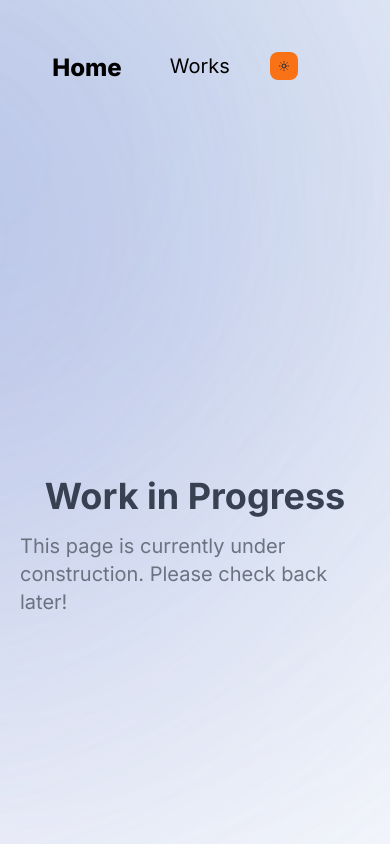
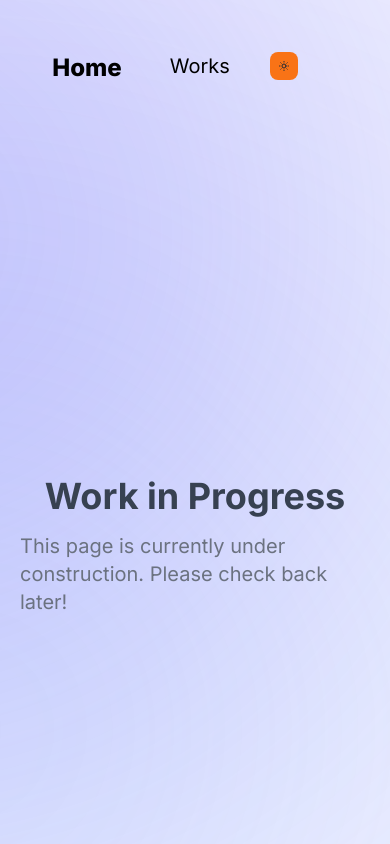
Before and after one commit to fbottarelli/personal-portfolio, a Next.js app: page /posts in a window 390 px wide. Shown: the top 844 px of the page. Built offline with nearby package versions, Linux system fonts and the light colour scheme.

Commit message:
Title, new animation, contact bar with links

```diff
--- a/package.json
+++ b/package.json
@@ -23,6 +23,7 @@
     "react-dom": "18.2.0",
     "react-icons": "^4.10.1",
     "react-intersection-observer": "^9.5.2",
+    "react-toastify": "^9.1.3",
     "react-vertical-timeline-component": "^3.6.0",
     "tailwindcss": "3.3.3",
     "typescript": "5.1.6"
--- a/src/app/layout.tsx
+++ b/src/app/layout.tsx
@@ -24,9 +24,12 @@ export default function RootLayout({
     <html lang="en" className="!scroll-smooth">
       <body className={`${inter.className}`}>
       {/*Background*/}
-      <div className="bg-[#46ACC2] absolute top-[-6rem] -z-10 right-[11rem] h-[31.25rem] w-[31.25rem] rounded-full blur-[20rem] dark:bg-[#946263] "></div>
+      {/*<div className='relative mx-auto max-w-screen-xl'>*/}
+      <div className="bg-[#6592FD] absolute top-[30rem] -z-10 right-[11rem] h-[31.25rem] w-[31.25rem] rounded-full blur-[20rem] dark:bg-[#946263] "></div>
       {/*sm:w-[68.75rem] */}
-      <div className="bg-[#7067CF] absolute top-[-1rem] -z-10 left-[-35rem] h-[31.25rem] w-[50rem] rounded-full blur-[20rem] dark:bg-[#676394]"></div>
+      <div className="bg-[#5F59F7] absolute top-[-1rem] -z-10 left-[-35rem] h-[31.25rem] w-[50rem] rounded-full blur-[20rem] dark:bg-[#676394]"></div>
+      {/*pink background point*/}
+      {/*<div className="bg-[#FFC0CB] absolute bottom-[-6rem] -z-10 left-[11rem] h-[31.25rem] w-[31.25rem] rounded-full blur-[20rem]"></div>*/}
       {/*sm:w-[68.75rem]  md:left-[-33rem] lg:left-[-28rem] xl:left-[-15rem] 2xl:left-[-5rem] */}
       <ThemeContextProvider>
           <ActiveSectionContextProvider>
--- a/src/app/page.tsx
+++ b/src/app/page.tsx
@@ -14,8 +14,15 @@ export default function Home() {
   return (
     <main className="central-column">
         <div className="primary-title">
-            <h1>Federico Bottarelli</h1>
+            <h1 className="bg-gradient-to-r from-purple-600 via-pink-600 to-blue-600 bg-clip-text text-transparent">
+                Federico Bottarelli
+            </h1>
         </div>
+
+
+
+
+
 
         <Intro />
         <Skills />
--- a/src/components/section-heading.tsx
+++ b/src/components/section-heading.tsx
@@ -1,4 +1,6 @@
 import React from "react";
+import { motion } from "framer-motion";
+
 
 type SectionHeadingProps = {
   children: React.ReactNode;
@@ -6,8 +8,16 @@ type SectionHeadingProps = {
 
 export default function SectionHeading({ children }: SectionHeadingProps) {
   return (
-    <h2 className="text-3xl font-medium font-serif mb-8 text-center">
+      <motion.div
+          initial={{ opacity: 0, y: 100 }}
+          animate={{ opacity: 1, y: 0 }}
+          transition={{
+            delay: 0.1,
+          }}
+      >
+    <h2 className="text-3xl font-medium font-sans mb-8 text-center">
       {children}
     </h2>
+      </motion.div>
   );
 }
--- a/src/components/skills.tsx
+++ b/src/components/skills.tsx
@@ -27,8 +27,9 @@ export default function Skills() {
     <section
       id="skills"
       ref={ref}
-      className="mb-12 max-w-4xl scroll-mt-28 text-center sm:mb-24"
+      className="mb-12 max-w-2xl scroll-mt-28 text-center sm:mb-24"
     >
+
         <SectionHeading>My Skills</SectionHeading>
       <ul className="flex flex-wrap justify-center gap-2 text-lg text-gray-800">
         {skillsData.map((skill, index) => (
```
Also changed, not shown: src/components/intro_old.tsx (renamed from src/components/intro.tsx), 1 other file (tests, documents, lock files or other folders).
